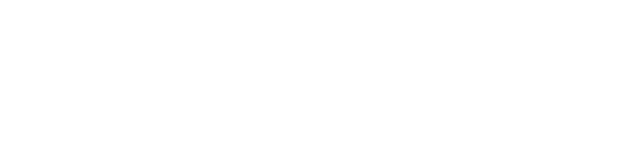
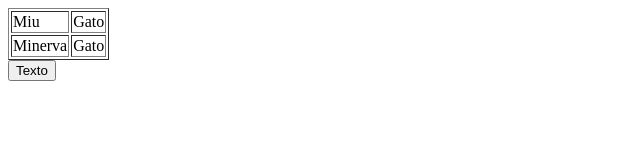
Before and after one commit to Bruno-Marian/SGO, a plain HTML site: page src/views/index.html in a window 1280 px wide. Shown: the whole page, without its empty margins (0-640 px from the left). Drawn offline with Linux system fonts and the light colour scheme.

Commit message:
Adicionado função para incluir animal

```diff
--- a/src/controllers/cadastroAnimal.js
+++ b/src/controllers/cadastroAnimal.js
@@ -0,0 +1,7 @@
+function addAnimal(animal){
+    console.log("passou")
+    listaAnimal.push({nome: animal.nome, tipo: animal.tipo})
+    console.log(listaAnimal)
+}
+
+const listaAnimal = [{nome: "Miu", tipo: "Gato"}, {nome: "Minerva", tipo: "Gato"}]
--- a/src/views/index.html
+++ b/src/views/index.html
@@ -7,7 +7,28 @@
     <title>Document</title>
 </head>
 <body>
-        <script>
-        </script>
+    <div id="box">
+
+    </div>
+    <button onclick="addNewAnimal({nome: 'Tigresa', tipo: 'Gato'})">Texto</button>
+    <script>
+        addNewAnimal()
+
+        function addNewAnimal(animal){
+            if (animal){
+                addAnimal(animal)
+            }
+            var html = "<table border='1|1'>";
+            for (var i = 0; i < listaAnimal.length; i++) {
+                html+="<tr>";
+                html+="<td>"+listaAnimal[i].nome+"</td>";
+                html+="<td>"+listaAnimal[i].tipo+"</td>";
+
+                html+="</tr>";
+            }
+            html+="</table>";
+            document.getElementById("box").innerHTML = html;
+        }
+    </script>
 </body>
 </html>
```
